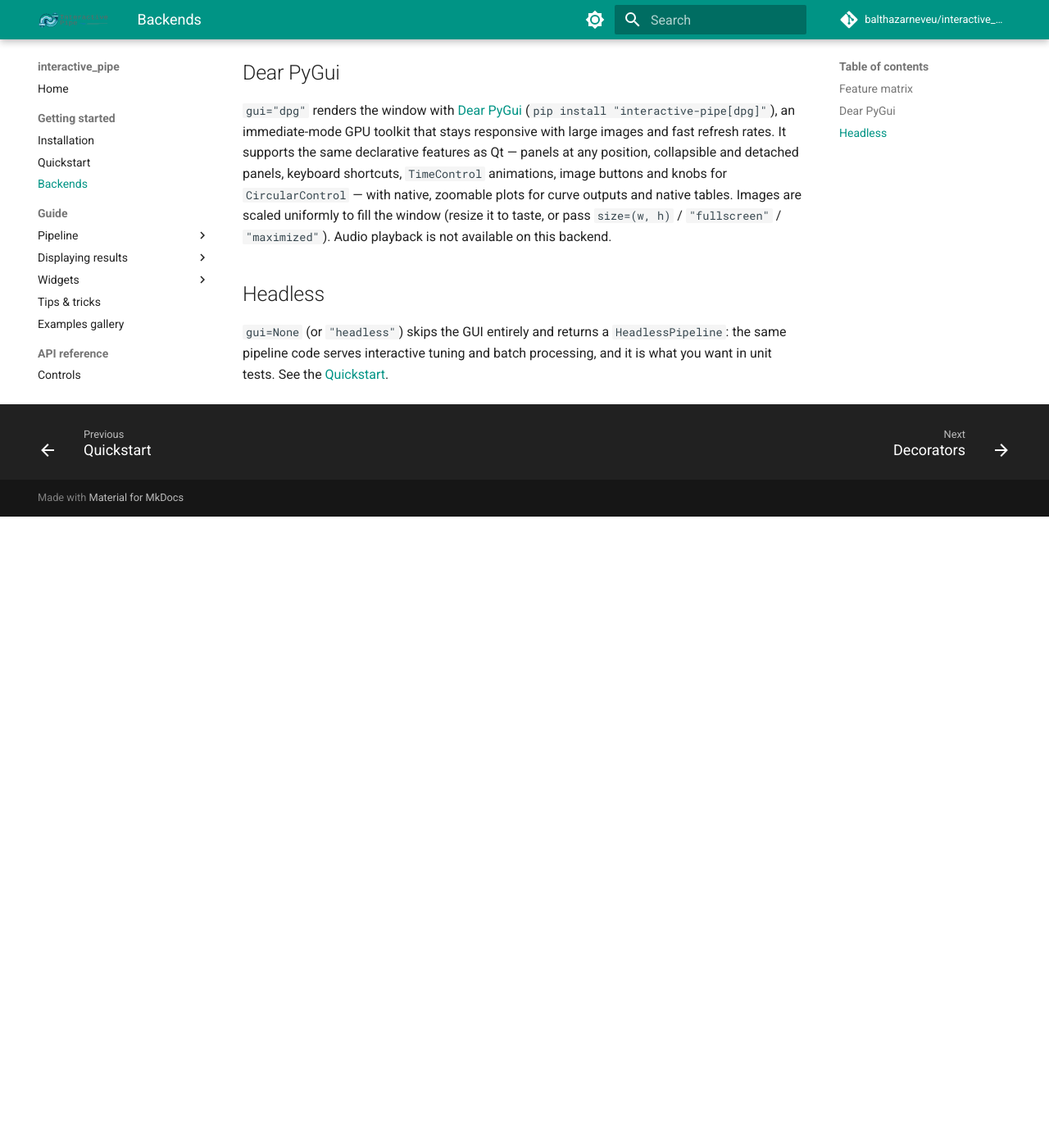
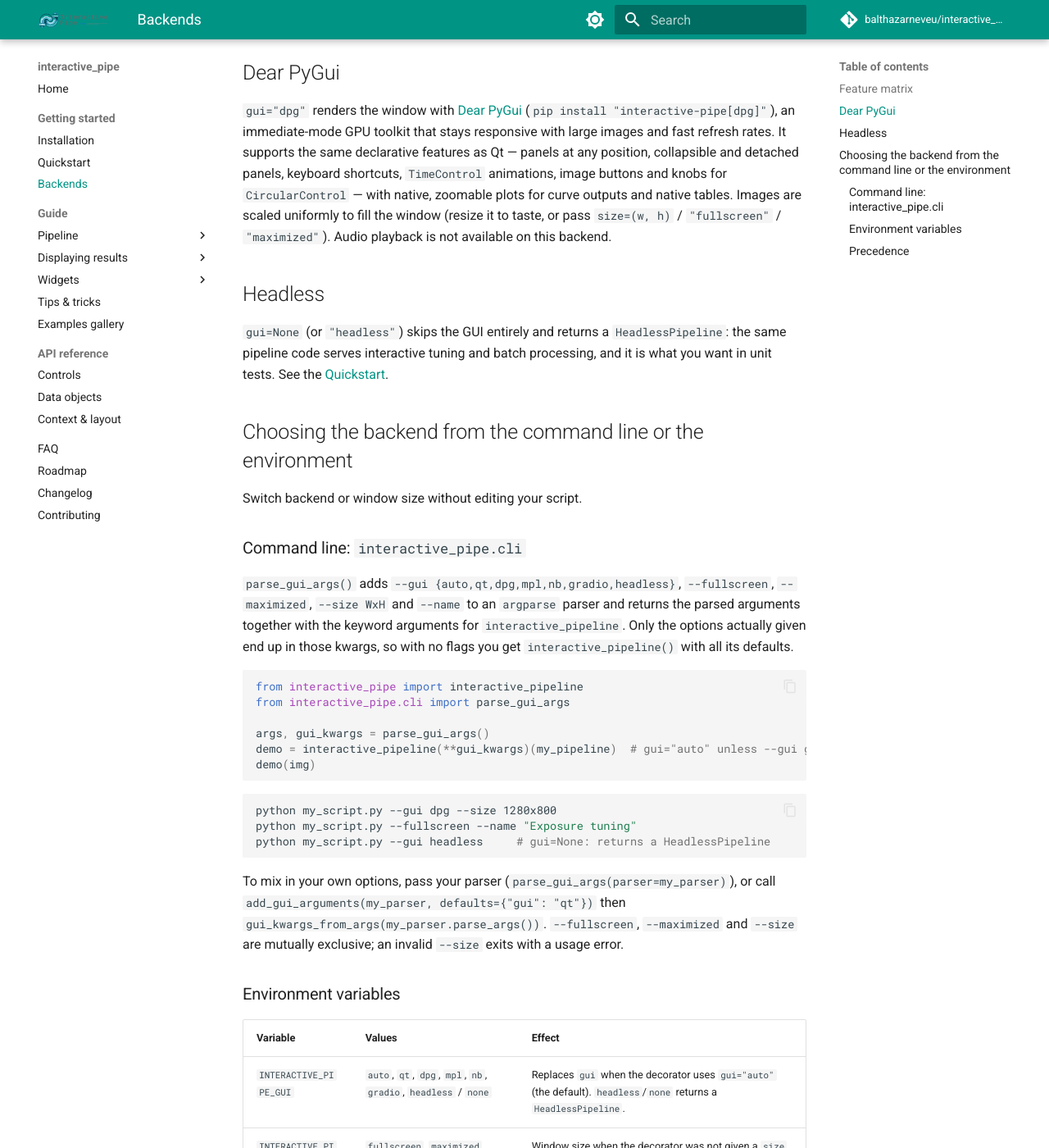
Before and after one commit to balthazarneveu/interactive_pipe, an MkDocs documentation site: the page built from docs/getting-started/backends.md, in a window 1280 px wide and 1400 px high, scrolled down 1817 px. Shown: the whole window at 82% size. Built offline with MkDocs 1.6.1 and Material for MkDocs 9.7.7, drawn with Linux system fonts in a browser that asks for light colours; comment, search, counter and statistics services are not loaded; before the commit the page ends 2447 px from its top, so only the background shows below that; some of the changed text lies outside the part shown.

Commit message:
Docs: choosing the backend from the command line or the environment
Documents interactive_pipe.cli (parse_gui_args, add_gui_arguments,
gui_kwargs_from_args), the INTERACTIVE_PIPE_GUI / INTERACTIVE_PIPE_SIZE
variables, their limits (@interact, per-backend sizes) and the precedence
between CLI values, decorator arguments and the environment.

````diff
--- a/docs/getting-started/backends.md
+++ b/docs/getting-started/backends.md
@@ -42,3 +42,48 @@
 ## Headless
 
 `gui=None` (or `"headless"`) skips the GUI entirely and returns a `HeadlessPipeline`: the same pipeline code serves interactive tuning and batch processing, and it is what you want in unit tests. See the [Quickstart](quickstart.md#headless-mode-same-code-no-gui).
+
+## Choosing the backend from the command line or the environment
+
+Switch backend or window size without editing your script.
+
+### Command line: `interactive_pipe.cli`
+
+`parse_gui_args()` adds `--gui {auto,qt,dpg,mpl,nb,gradio,headless}`, `--fullscreen`, `--maximized`, `--size WxH` and `--name` to an `argparse` parser and returns the parsed arguments together with the keyword arguments for `interactive_pipeline`. Only the options actually given end up in those kwargs, so with no flags you get `interactive_pipeline()` with all its defaults.
+
+```python
+from interactive_pipe import interactive_pipeline
+from interactive_pipe.cli import parse_gui_args
+
+args, gui_kwargs = parse_gui_args()
+demo = interactive_pipeline(**gui_kwargs)(my_pipeline)  # gui="auto" unless --gui given
+demo(img)
+```
+
+```bash
+python my_script.py --gui dpg --size 1280x800
+python my_script.py --fullscreen --name "Exposure tuning"
+python my_script.py --gui headless     # gui=None: returns a HeadlessPipeline
+```
+
+To mix in your own options, pass your parser (`parse_gui_args(parser=my_parser)`), or call `add_gui_arguments(my_parser, defaults={"gui": "qt"})` then `gui_kwargs_from_args(my_parser.parse_args())`. `--fullscreen`, `--maximized` and `--size` are mutually exclusive; an invalid `--size` exits with a usage error.
+
+### Environment variables
+
+| Variable | Values | Effect |
+|---|---|---|
+| `INTERACTIVE_PIPE_GUI` | `auto`, `qt`, `dpg`, `mpl`, `nb`, `gradio`, `headless` / `none` | Replaces `gui` when the decorator uses `gui="auto"` (the default). `headless`/`none` returns a `HeadlessPipeline`. |
+| `INTERACTIVE_PIPE_SIZE` | `fullscreen`, `maximized`, `WxH` (e.g. `1280x800`) | Window size when the decorator was not given a `size`. |
+
+```bash
+INTERACTIVE_PIPE_GUI=mpl INTERACTIVE_PIPE_SIZE=maximized python my_script.py
+```
+
+The variables are read when `interactive_pipeline` decorates the function. An invalid value raises `ValueError`. `INTERACTIVE_PIPE_GUI` also applies to `@interact`, except `headless`, which `@interact` ignores. `INTERACTIVE_PIPE_SIZE` is not applied to `@interact`. Not every backend accepts every size: the notebook backend only takes `(w, h)`, and Matplotlib has no `maximized`.
+
+### Precedence
+
+1. Command-line helper values: they are passed to the decorator as explicit arguments.
+2. Explicit decorator arguments: any `gui` other than `"auto"` (including `gui=None`), and any `size`.
+3. Environment variables.
+4. Defaults: automatic backend selection, backend-specific window size.
````
